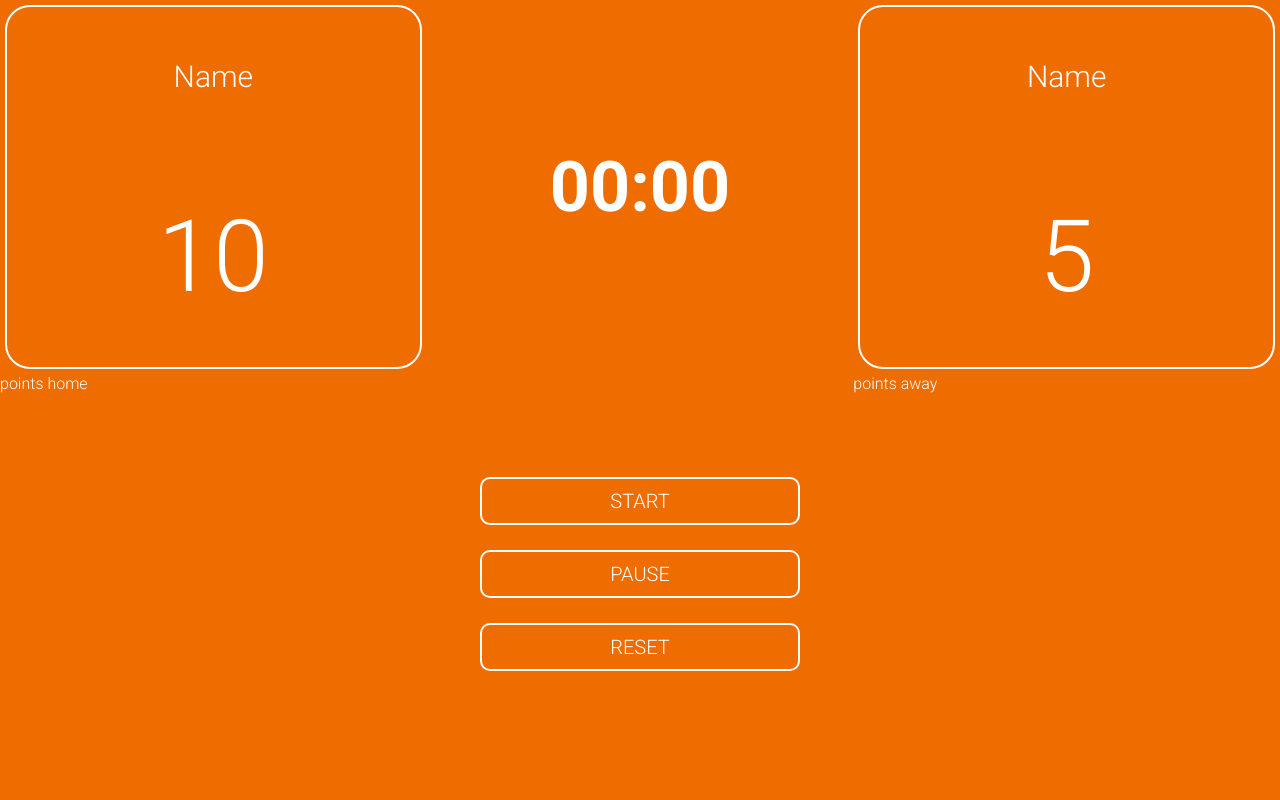
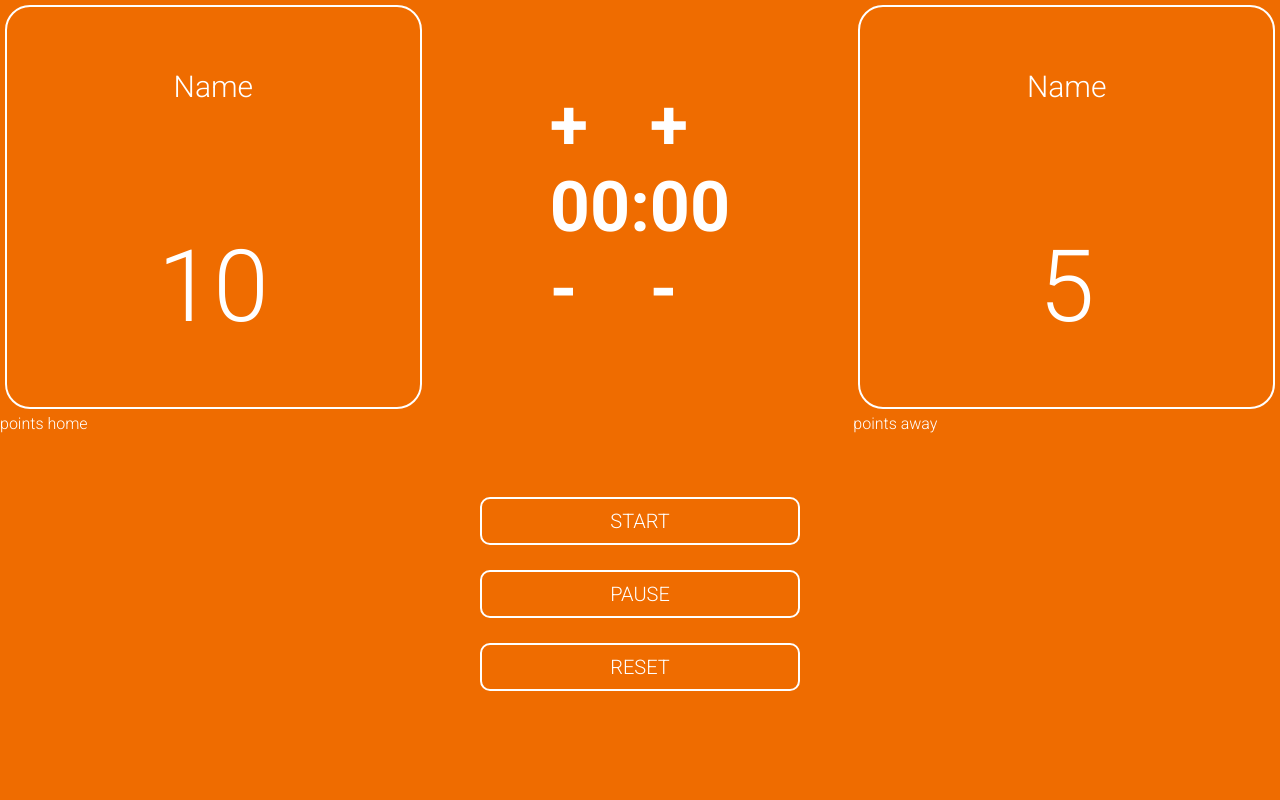
Before and after one commit to qkiczw/myBasketBallScoreboard, a plain HTML site: page index.html in a window 1280 px wide. Drawn offline with Linux system fonts and the light colour scheme.

Commit message:
Time container was rewrited. I changed its structure and i added divs to increase and decrease time to count.

```diff
--- a/index.html
+++ b/index.html
@@ -7,7 +7,7 @@
     <head>
         <meta charset="utf-8">
         <meta http-equiv="X-UA-Compatible" content="IE=edge">
-        <title></title>
+        <title>BasketBall scoreboard</title>
         <meta name="description" content="">
         <meta name="viewport" content="width=device-width, initial-scale=1">
         <link rel="stylesheet" href="style.css">
@@ -27,10 +27,21 @@
                     </div>
                 </div>
             </div>
-            <div class="countdown__time">
-                <span class="countdown__time-minutes"></span>
-                :
-                <span class="countdown__time-seconds"></span></div>
+            <div class="countdown__timer">
+                <div class="countdown__timer__minutes">
+                    <div class="countdown__timer--increase">+</div>
+                    <div class="countdown__timer__current--minutes"></div>
+                    <div class="countdown__timer--decrease">-</div>
+                </div>
+                <div class="countdown__timer-colon">:</div>
+                <div class="countdown__timer__seconds">
+                    <div class="countdown__timer--increase">+</div>
+                    <div class="countdown__timer__current--seconds"></div>
+                    <div class="countdown__timer--decrease">-</div>
+                </div>
+            </div>
+
+
             <div class="teams">
                 <div class="teams__team">
                     <div class="team__team02__name">
--- a/script.js
+++ b/script.js
@@ -1,7 +1,7 @@
 const BTN_START = document.querySelector('.btn__start');
 const BTN_PAUSE= document.querySelector('.btn__pause');
-let countDownElMinutes = document.querySelector('.countdown__time-minutes');
-let countDownElSeconds = document.querySelector('.countdown__time-seconds');
+let countDownElMinutes = document.querySelector('.countdown__timer__current--minutes');
+let countDownElSeconds = document.querySelector('.countdown__timer__current--seconds');
 
 let defaultSartMinutes = 0;
 let defaultSartSeconds = 0;
@@ -25,7 +25,10 @@ function updateCountdown() {
     let seconds = time % 60;
     seconds = seconds < 10 ? `0${seconds}` : seconds;
 
-    countDownEl.innerHTML = `${minutes}:${seconds}`;
+    countDownElMinutes.innerHTML = minutes;
+    countDownElSeconds.innerHTML = seconds;
+
+    // countDownEl.innerHTML = `${minutes}:${seconds}`;
     time--;
 
     console.log(time)
--- a/style.css
+++ b/style.css
@@ -69,7 +69,7 @@
   grid-area: score-home;
 
 }
-.countdown__time {
+.countdown__timer {
   grid-area: time;
   display: flex;
   justify-content: center;
```
